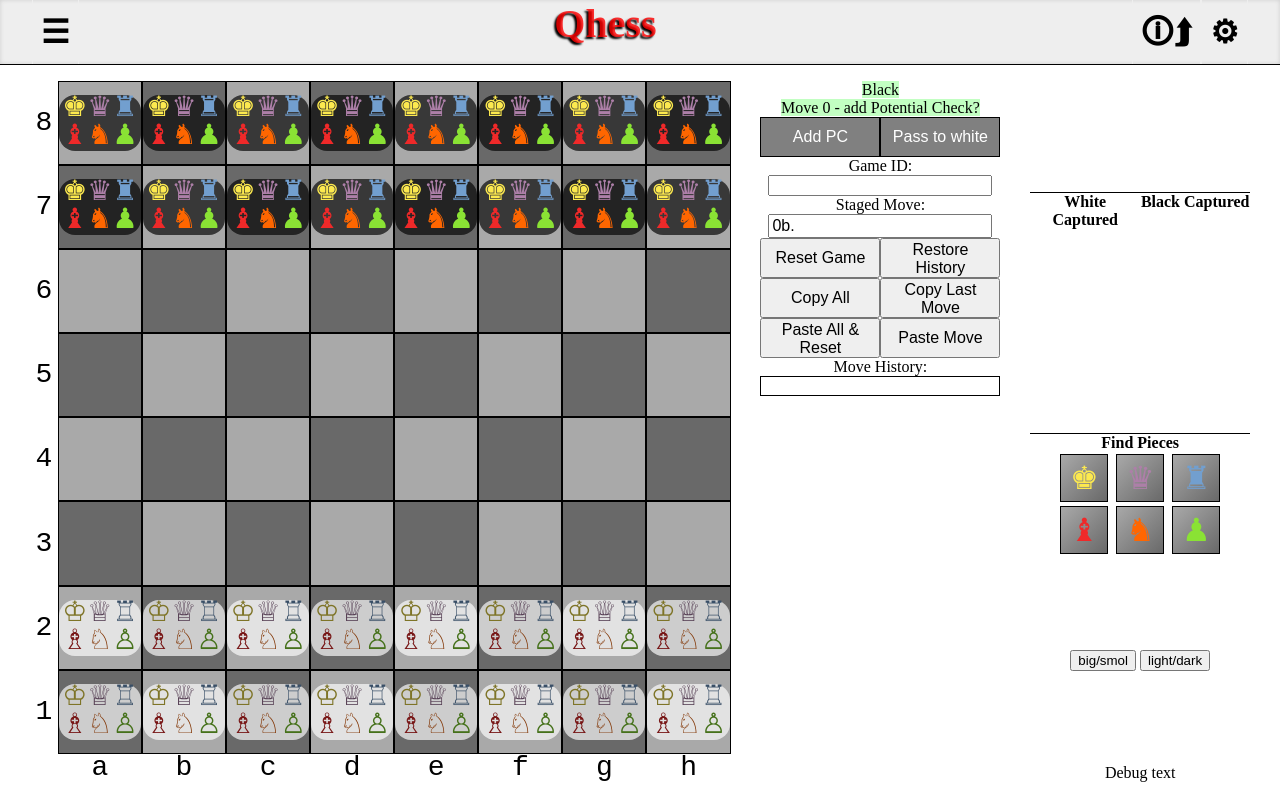
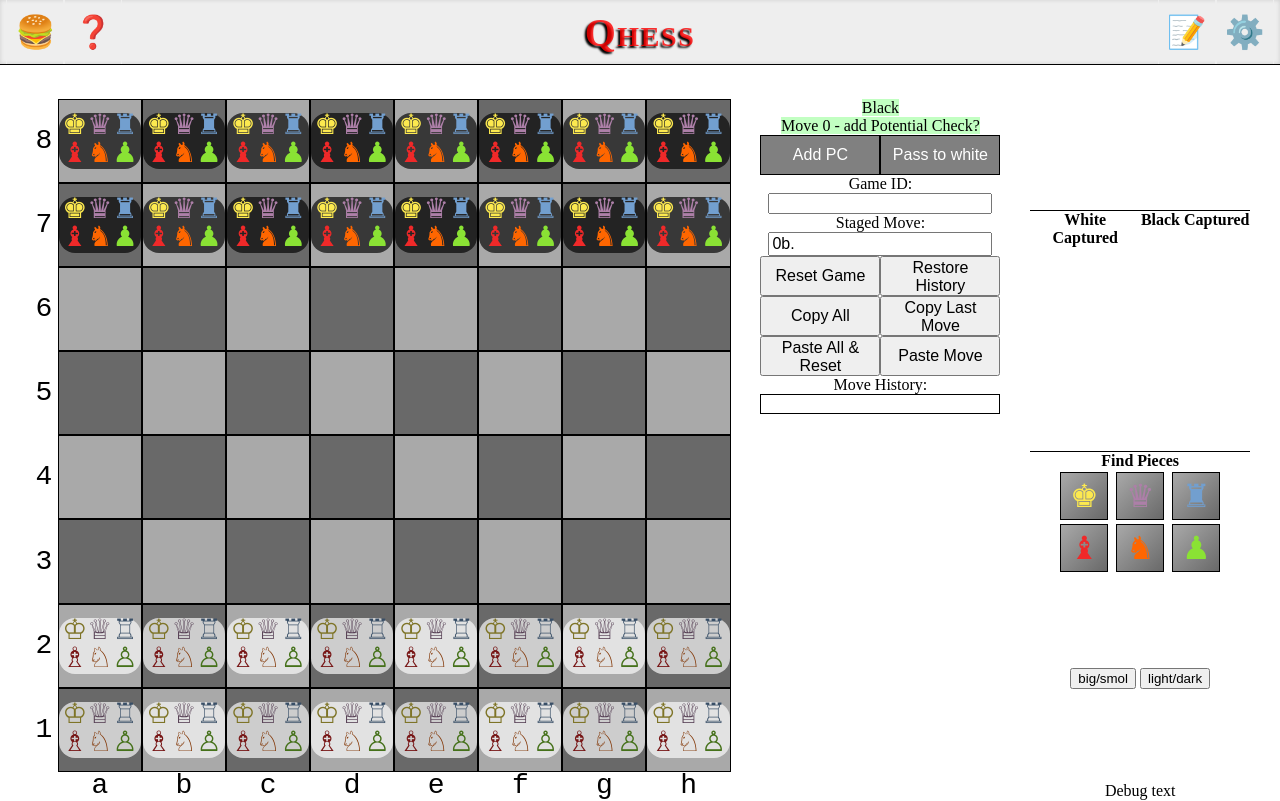
Before and after one commit to EddieWoodford/qhess, a plain HTML site: page index.html in a window 1280 px wide. Drawn offline with Linux system fonts and the light colour scheme.

Commit message:
header now flex. beginning of modal popups

```diff
--- a/index.html
+++ b/index.html
@@ -7,15 +7,20 @@
 </head>
 
 <body>
-    <div id=header>
-        <ul class=left>
-            <li> ☰
-        </ul>
-        <h1>Qhess</h1>
-        <ul class=right>
-            <li> 🛈⮭
-            <li> ⚙
-        </ul>
+    <header>
+        <div class=left>
+            <li> 🍔
+            <li class="button" onclick="displayHelp('')"> ❓
+        </div>
+        <div class="center title">Qhess</div>
+        <div class=right>
+            <li> 📝
+            <li> ⚙️
+        </div>
+    </header>
+    <div class=modal id='helpDiv'>
+        <li onclick="closeHelp('')">close</li>
+        <id>text
     </div>
     <br clear=all>
 	<div class="container">
@@ -184,5 +189,6 @@
 		</div>
 
 	</div>
+    <script src="ui.js"></script>
 </body>
 </html>
--- a/style.css
+++ b/style.css
@@ -2,7 +2,7 @@
   --button-height: 2.5em;
   --button-font-size: 2vmin;
   --board-font-size: 3.5vmin; /* controls the board square size via the em unit */
-  --board-font-size-collapsed: 10vmin;
+  --board-font-size-collapsed: 9vmin;
   --board-white-col: darkgray;  /* base colour of white squares */
   --board-black-col: dimgray;   /* base colour of black squares */
   --piece-selectedStart-col: orange;    /* selected piece */
@@ -23,21 +23,22 @@
 	/* font-family: Monospace; */
 }
 
-/* header/menubar of the page */
-#header {
-    width: 100%;
-    float: left;
+header {
     margin: 0 0 1em 0;
     padding: 0;
     border-bottom: 1px solid black;
     box-shadow: 0px 0px 4px #ccc inset;
     background-color: #eee;
-    display: inline;
     vertical-align: middle;
     break-after: both;
+    display: flex;
+    flex-direction: row;
+    align-items: center;
+    justify-content: space-between;
+    flex-wrap: nowrap;
 }
 
-#header ul {
+header div {
         margin: 0;
         padding: 0 1em 0 1em;
 	font-size: 2rem;
@@ -46,7 +47,7 @@
     height: 100%;
 }
 
-#header li {
+header li {
     padding: 0px 8px;
     display: inline-block;
     text-decoration: none;
@@ -60,7 +61,7 @@
     height: 100%;
     overflow: clip;
 }
-#header li:hover {
+header li:hover {
     border-right: 1px solid #ddd;
     border-left: 1px solid #ddd;
     background-color: #fffa;
@@ -69,27 +70,43 @@
 
 .left {
     float: left;
-    padding: 0em 0.5em 0em 0.5em;
+    padding: 0em 0.1em 0em 0.2em;
 }
-.center {
+.center,.title {
+    text-align: center;
     float: center;
-    padding: 0em 0.5em 0em 0.5em;
+    color: #f00c;
+    font-size: 2.5rem;
+    font-variant-caps: small-caps;
+    text-shadow: -2px 2px 2px black;
+    font-weight: bold;
+    letter-spacing: 0.1rem;
+    padding: 0em 0.1em 0em 0.1em;
+    margin: 0;
 }
 .right {
     float: right;
-    padding: 0em 0.5em 0em 0.5em;
+    padding: 0em 0.2em 0em 0.1em;
 }
 
+.button {
+    cursor: pointer;
+}
 
-h1 {
-    display: inline;
-    float: center;
-    color: #f00c;
-    font-size: 2.5em;
-    text-shadow: -2px 2px 2px black;
-    padding: 0em 0.5em 0em 0.5em;
-    margin: 0;
+.modal {
+    display:none;
+    position:fixed;
+    z-index:1;
+    padding-top:4em;
+    left:0;
+    top:0;
+    width:100%;
+    height:100%;
+    box-sizing:border-box;
+    overflow:auto;
+    background-color:#0003;
 }
+
 textarea {
      width: 100%;
      -webkit-box-sizing: border-box; /* Safari/Chrome, other WebKit */
@@ -360,15 +377,14 @@
 }
 .whitepiececollapsed {
     background: #fffa;
-    border-radius: 42px;
+    border-radius: 10em;
 	font-size: var(--board-font-size-collapsed);
 }
 .blackpiececollapsed {
     background: #000a;
-    border-radius: 42px;
+    border-radius: 10em;
 	font-size: var(--board-font-size-collapsed);
 }
-
 
 @media all and (max-aspect-ratio: 1.6) { /* Squarish screens */
 	:root {
--- /dev/null
+++ b/ui.js
@@ -0,0 +1,10 @@
+var hd = document.getElementById('helpDiv'),
+hb = document.getElementById('helpButton'),
+hc = document.getElementById('helpClose');
+
+function displayHelp() {
+  hd.style.display = 'block'
+};
+function closeHelp() {
+  hd.style.display = 'none'
+};
```
